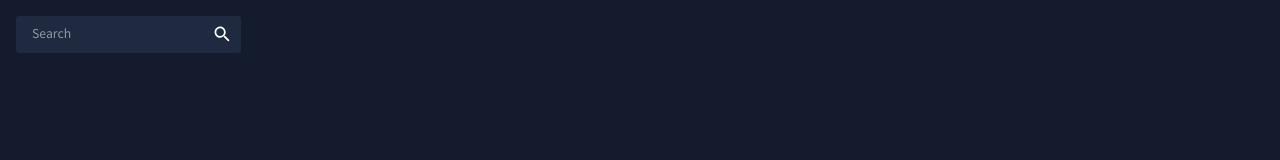
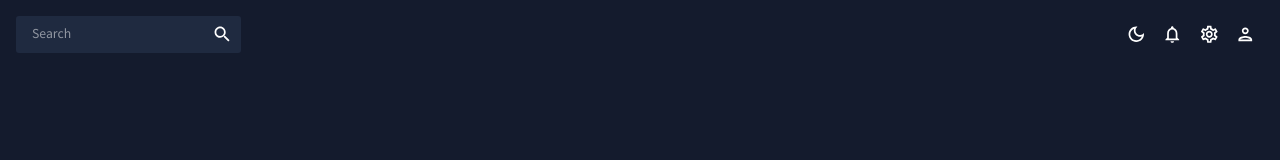
Before and after one commit to GeethMalinda/react-mui-admin-dashbord, a React (Create React App) app: page / in a window 1280 px wide. Shown: the top 160 px of the page. Built offline with nearby package versions, Linux system fonts and the light colour scheme.

Commit message:
top bar improvements

```diff
--- a/src/scenes/global/Topbar.jsx
+++ b/src/scenes/global/Topbar.jsx
@@ -29,8 +29,21 @@
             </Box>
             {/*icons*/}
             <Box display="flex">
+                <IconButton onClick={colorMode.toggleColorMode}>
+                    {
+                        theme.palette.mode === 'dark' ? <DarkModeOutlinedIcon/>:
+                        <LightModeOutlinedIcon/>
+                    }
+
+                </IconButton>
                 <IconButton>
-
+                    <NotificationsOutlinedIcon/>
+                </IconButton>
+                <IconButton>
+                    <SettingsOutlinedIcon/>
+                </IconButton>
+                <IconButton>
+                    <PersonOutlinedIcon/>
                 </IconButton>
             </Box>
         </Box>
```
